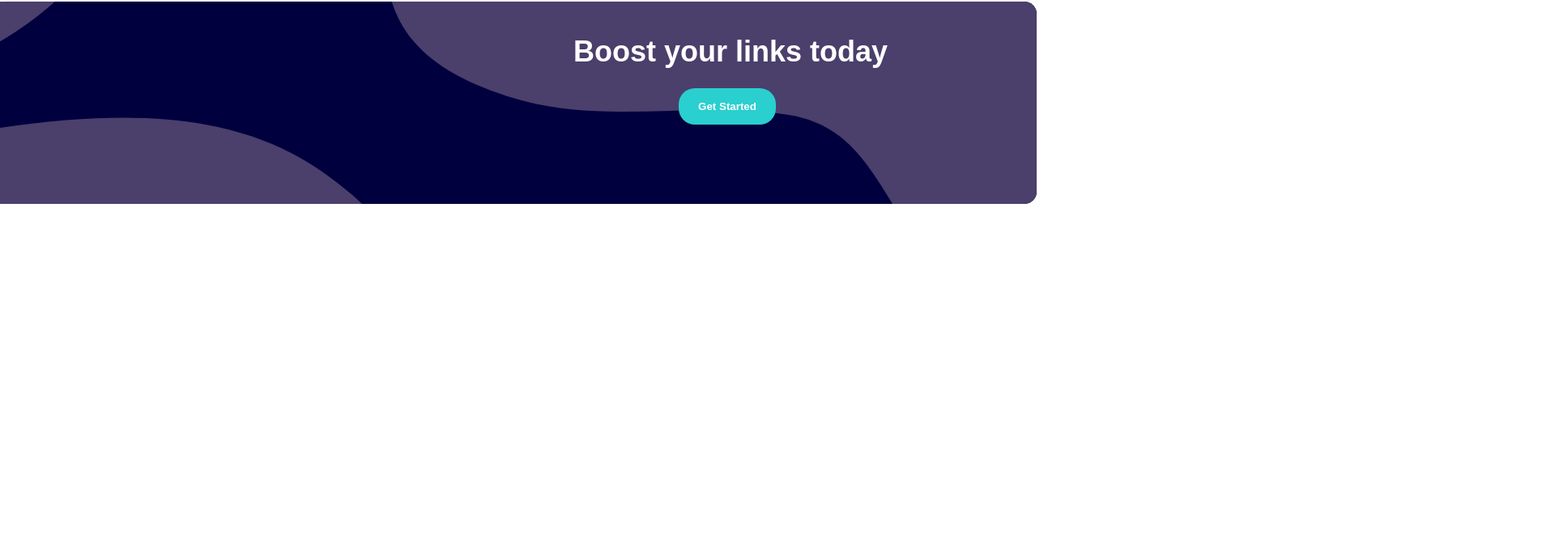
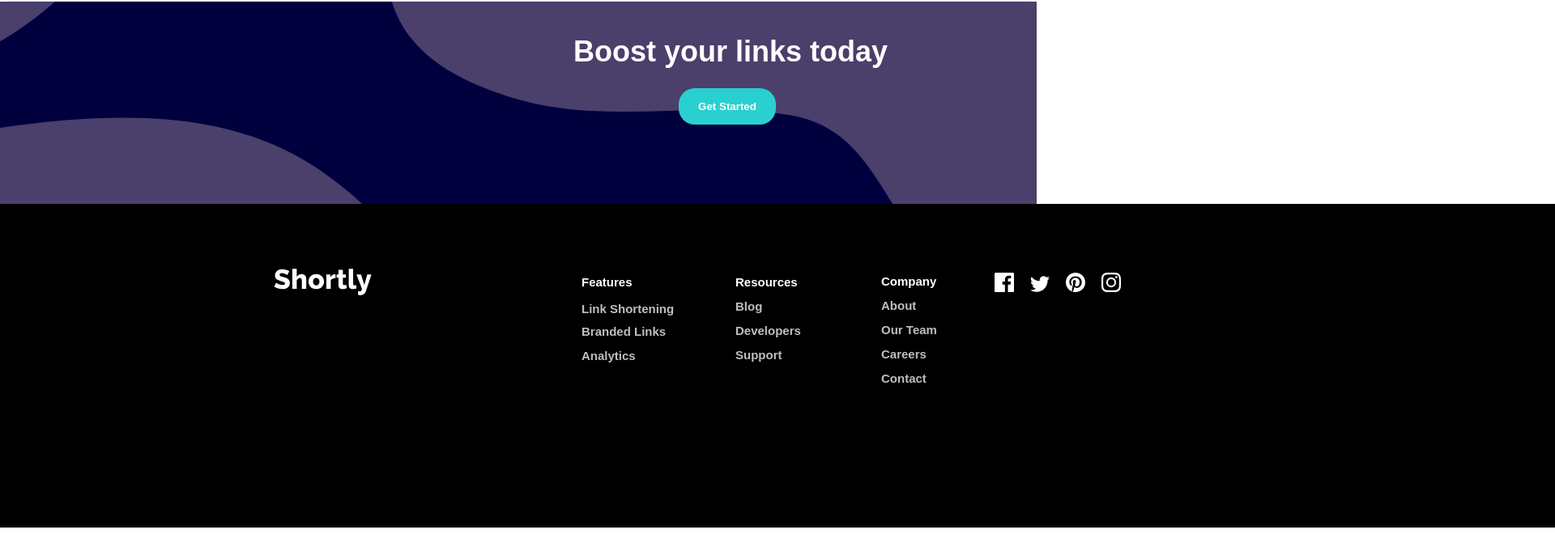
Before and after one commit to EalsyCoD/shortening-API-landing-page, a React (Create React App) app: page / in a window 1280 px wide. Shown: the part 1653-2313 px from the top of the page at 81% size, 1920 px wide, since content can reach past the window. Before the commit the page ends 1913 px from the top, so only its background shows below. Built offline with nearby package versions, Linux system fonts and the light colour scheme; a web font is replaced by a local one.

Commit message:
added footer

```diff
--- a/src/App.js
+++ b/src/App.js
@@ -12,7 +12,7 @@ import Api from './components/Api';
 import Advanced from './components/Advenced-Statistics';
 import { Shortens } from './components/Shortens/index'
 import Boost from './components/Boost';
-
+import Footer from './components/Footer'
 
 import color from './styles/themes/color'
 
@@ -30,10 +30,11 @@ return (
   <Header toggleTheme={toggleTheme} />
   <Main />
   <Form />
+  <Shortens />
   <Api />
-  <Shortens />
   <Advanced />
   <Boost />
+  <Footer />
   </ThemeProvider>
 
 
--- a/src/components/Boost/styles.js
+++ b/src/components/Boost/styles.js
@@ -4,6 +4,7 @@ import styled from 'styled-components'
 
 export const Container = styled.header`
 max-width: 2000px;
+margin-left: px;
 `
 export const Wrapper = styled.div`
 
@@ -49,5 +50,5 @@ width: 1900px;
 height: 250px;
 top: 1655px;
 right: 0px;
-border-radius: 15px;
+
 `
--- /dev/null
+++ b/src/components/Footer/index.js
@@ -0,0 +1,53 @@
+import React from 'react'
+
+
+import {
+    Container,
+    Wrapper,
+    Logo,
+    Features,
+    LinkShortening ,
+    BrandedLinks,
+    Analytics,
+    Resources,
+    Blog,
+    Developers,
+    Support,
+    Company,
+    About,
+    OurTeam,
+    Careers,
+    Contact,
+    Facebook,
+    Twitter,
+    Pinterest,
+    Instagram} from './styles'
+
+const Footer = () => {
+    return(
+        <Container>
+            <Wrapper>
+                <Logo src={'images/logo.svg'} alt="icon"></Logo>
+                <Features>Features</Features>
+                <LinkShortening href="#">Link Shortening</LinkShortening>
+                <BrandedLinks href="#">Branded Links</BrandedLinks>
+                <Analytics href="#">Analytics</Analytics>
+                <Resources>Resources</Resources>
+                <Blog href="#">Blog</Blog>
+                <Developers href="#">Developers</Developers>
+                <Support href="#">Support</Support>
+                <Company>Company</Company>
+                <About href="#">About</About>
+                <OurTeam href="#">Our Team</OurTeam>
+                <Careers href="#">Careers</Careers>
+                <Contact href="#">Contact</Contact>
+                <Facebook src={'images/icon-facebook.svg'} alt="icon" ></Facebook>
+                <Twitter src={'images/icon-twitter.svg'} alt="icon"></Twitter>
+                <Pinterest src={'images/icon-pinterest.svg'} alt="icon"></Pinterest>
+                <Instagram src={'images/icon-instagram.svg'} alt="icon"></Instagram>
+            </Wrapper>
+        </Container>
+    )
+}
+
+export default Footer
--- /dev/null
+++ b/src/components/Footer/styles.js
@@ -0,0 +1,197 @@
+import styled from 'styled-components'
+
+
+
+export const Container = styled.header`
+max-width: 2000px;
+margin-left: -20px;
+`
+export const Wrapper = styled.div`
+background-color: black;
+height: 400px;
+width: 2000px;
+
+
+`
+export const Logo = styled.img`
+margin-top: 80px;
+margin-left: 350px;
+`
+export const Features = styled.header`
+color: white;
+margin-left: 730px;
+margin-top: -30px;
+font-size: 15px;
+
+`
+export const LinkShortening = styled.header`
+&{
+color: ${(props) => props.theme.colors.text};
+cursor: pointer;
+margin-left: 730px;
+margin-top: 15px;
+font-size: 15px;
+}
+&:hover{
+    color: ${(props) => props.theme.colors.topButton}
+}
+`
+export const BrandedLinks = styled.header`
+&{
+color: ${(props) => props.theme.colors.text};
+cursor: pointer;
+font-size: 15px;
+margin-left: 730px;;
+margin-top: 10px;
+}
+&:hover{
+    color: ${(props) => props.theme.colors.topButton}
+}
+`
+export const Analytics = styled.header`
+&{
+color: ${(props) => props.theme.colors.text};
+cursor: pointer;
+margin-left: 730px;
+margin-top: 12px;
+font-size: 15px;
+}
+&:hover{
+    color: ${(props) => props.theme.colors.topButton}
+}
+`
+export const Resources = styled.header`
+color: white;
+margin-left: 920px;
+margin-top: -109px;
+font-size: 15px;
+`
+export const Blog = styled.header`
+&{
+color: ${(props) => props.theme.colors.text};
+cursor: pointer;
+margin-left: 920px;
+margin-top: 12px;
+font-size: 15px;
+}
+&:hover{
+    color: ${(props) => props.theme.colors.topButton}
+}
+`
+export const Developers = styled.header`
+&{
+color: ${(props) => props.theme.colors.text};
+cursor: pointer;
+margin-left: 920px;
+margin-top: 12px;
+font-size: 15px;
+}
+&:hover{
+    color: ${(props) => props.theme.colors.topButton}
+}
+`
+export const Support = styled.header`
+&{
+color: ${(props) => props.theme.colors.text};
+cursor: pointer;
+margin-left: 920px;
+margin-top: 12px;
+font-size: 15px;
+}
+&:hover{
+    color: ${(props) => props.theme.colors.topButton}
+}
+`
+export const Company = styled.header`
+color: white;
+margin-left: 1100px;
+margin-top: -109px;
+font-size: 15px;
+`
+export const About = styled.header`
+&{
+color: ${(props) => props.theme.colors.text};
+cursor: pointer;
+margin-left: 1100px;
+margin-top: 12px;
+font-size: 15px;
+}
+&:hover{
+    color: ${(props) => props.theme.colors.topButton}
+}
+`
+export const OurTeam = styled.header`
+&{
+color: ${(props) => props.theme.colors.text};
+cursor: pointer;
+margin-left: 1100px;
+margin-top: 12px;
+font-size: 15px;
+}
+&:hover{
+    color: ${(props) => props.theme.colors.topButton}
+}
+`
+export const Careers = styled.header`
+&{
+color: ${(props) => props.theme.colors.text};
+cursor: pointer;
+margin-left: 1100px;
+margin-top: 12px;
+font-size: 15px;
+}
+&:hover{
+    color: ${(props) => props.theme.colors.topButton}
+}
+`
+export const Contact = styled.header`
+&{
+color: ${(props) => props.theme.colors.text};
+cursor: pointer;
+margin-left: 1100px;
+margin-top: 12px;
+font-size: 15px;
+&:hover{
+    color: ${(props) => props.theme.colors.topButton}
+}
+`
+export const Facebook = styled.img`
+&{
+position: relative;;
+top: -140px;
+right: -1240px;
+cursor: pointer;
+}
+&:hover{
+    color:red
+
+}
+`
+export const Img = styled.img`
+&{
+position: relative;
+}
+&:hover{
+    color:red
+
+}
+
+`
+export const Twitter = styled.img`
+position: relative;
+top: -140px;
+right: -1260px;
+cursor: pointer;
+`
+export const Pinterest = styled.img`
+position: relative;
+top: -140px;
+right: -1280px;
+cursor: pointer;
+`
+export const  Instagram = styled.img`
+position: relative;
+top: -140px;
+right: -1300px;
+cursor: pointer;
+`
```
Also changed, not shown: public/images/logo.svg.
